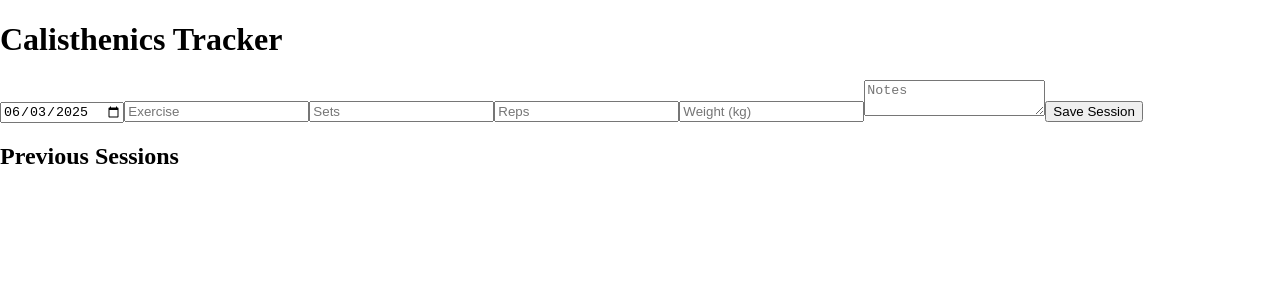
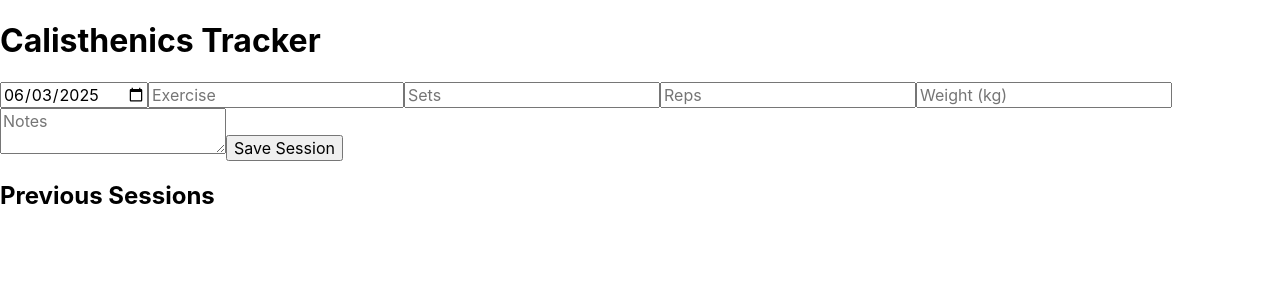
Before and after one commit to LouisBeast/take-3, a React (Create React App) app: page / in a window 1280 px wide. Shown: the top 300 px of the page. Built offline with nearby package versions, Linux system fonts and the light colour scheme.

Commit message:
Update index.css

```diff
--- a/src/index.css
+++ b/src/index.css
@@ -1 +1,18 @@
-body { margin: 0; }
+body {
+  font-family: -apple-system, BlinkMacSystemFont, "Segoe UI", Roboto, Oxygen,
+    Ubuntu, Cantarell, "Open Sans", "Helvetica Neue", sans-serif;
+  margin: 0;
+  background: #fff;
+  color: #000;
+}
+
+input,
+textarea,
+button {
+  font-family: inherit;
+  font-size: 1rem;
+}
+
+button {
+  cursor: pointer;
+}
```
